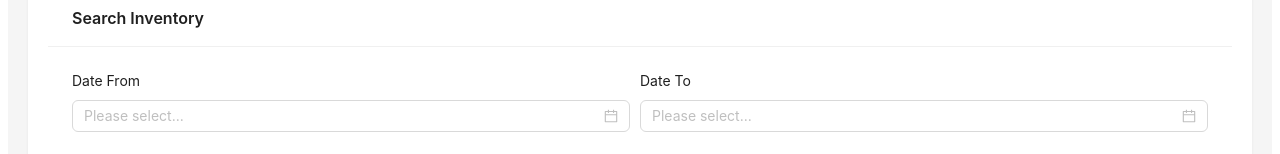
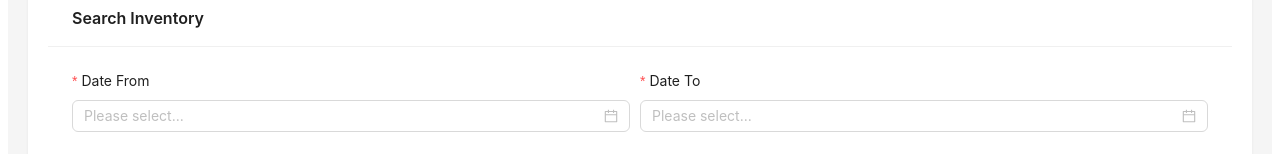
Before and after one commit to jasperteo2412/cag-assessment-fe, a React app: page /#/search/date in a window 1280 px wide. Shown: the part 121-275 px from the top of the page. Built offline with nearby package versions, Linux system fonts and the light colour scheme.

Commit message:
[Search]: fixes for search fields on search page, code clean up

```diff
--- a/src/components/search/Card.SearchComponent.tsx
+++ b/src/components/search/Card.SearchComponent.tsx
@@ -167,6 +167,7 @@ export default function SearchComponentCard(){
             handleSearch();
             setReloadTable(false);
         }
+    // eslint-disable-next-line react-hooks/exhaustive-deps
     }, [reloadTable]);
 
     return(
--- a/src/components/search/components/Fields.SearchItem.tsx
+++ b/src/components/search/components/Fields.SearchItem.tsx
@@ -26,10 +26,13 @@ export function SearchItemLowestPrice(props: any){
     const { priceRange, setPriceRange } = props;
 
     function handleChange(event: any){
-        const { name, value } = event.target;
+        const { value } = event.target;
         const tempRange = priceRange;
         if(value.length > 0){
             tempRange[0] = parseFloat(value);
+        }
+        else{
+            tempRange[0] = 0;
         }
         setPriceRange(tempRange);
     }
@@ -56,10 +59,13 @@ export function SearchItemHighestPrice(props: any){
     const { priceRange, setPriceRange } = props;
 
     function handleChange(event: any){
-        const { name, value } = event.target;
+        const { value } = event.target;
         const tempRange = priceRange;
         if(value.length > 0){
             tempRange[1] = parseFloat(value);
+        }
+        else{
+            tempRange[0] = 0;
         }
         setPriceRange(tempRange);
     }
--- a/src/components/searchDate/Card.SearchDateComponent.tsx
+++ b/src/components/searchDate/Card.SearchDateComponent.tsx
@@ -67,9 +67,12 @@ export default function SearchDateComponentCard(){
 
     function handleSearch(){
         setLoading(true);
-
-        const args = [formData, setData, setSuccess, setError, setTotalPrice];
-        filterDateSearch(...args);
+        form.validateFields().then((value: any) =>{
+            const args = [formData, setData, setSuccess, setError, setTotalPrice];
+            filterDateSearch(...args);
+        }).catch((error: any) => {
+            setError(true);
+        })
     }
 
     useEffect(()=>{
--- a/src/components/searchDate/components/Fields.SearchDate.tsx
+++ b/src/components/searchDate/components/Fields.SearchDate.tsx
@@ -1,5 +1,5 @@
 import React from "react";
-import { DatePicker, Form, Input } from "antd";
+import { DatePicker, Form } from "antd";
 
 export function SearchDateStart(props: any){
 
@@ -9,6 +9,12 @@ export function SearchDateStart(props: any){
         <Form.Item
             name="startDate"
             label={<label> Date From </label>}
+            rules={[
+                {
+                    required: true,
+                    message: 'Date is required'
+                }
+            ]}
             style={{marginRight: "10px"}}
         >
             <DatePicker
@@ -29,6 +35,12 @@ export function SearchDateEnd(props: any){
         <Form.Item
             name="endDate"
             label={<label> Date To </label>}
+            rules={[
+                {
+                    required: true,
+                    message: 'Date is required'
+                }
+            ]}
         >
             <DatePicker
                 name="endDate"
```
